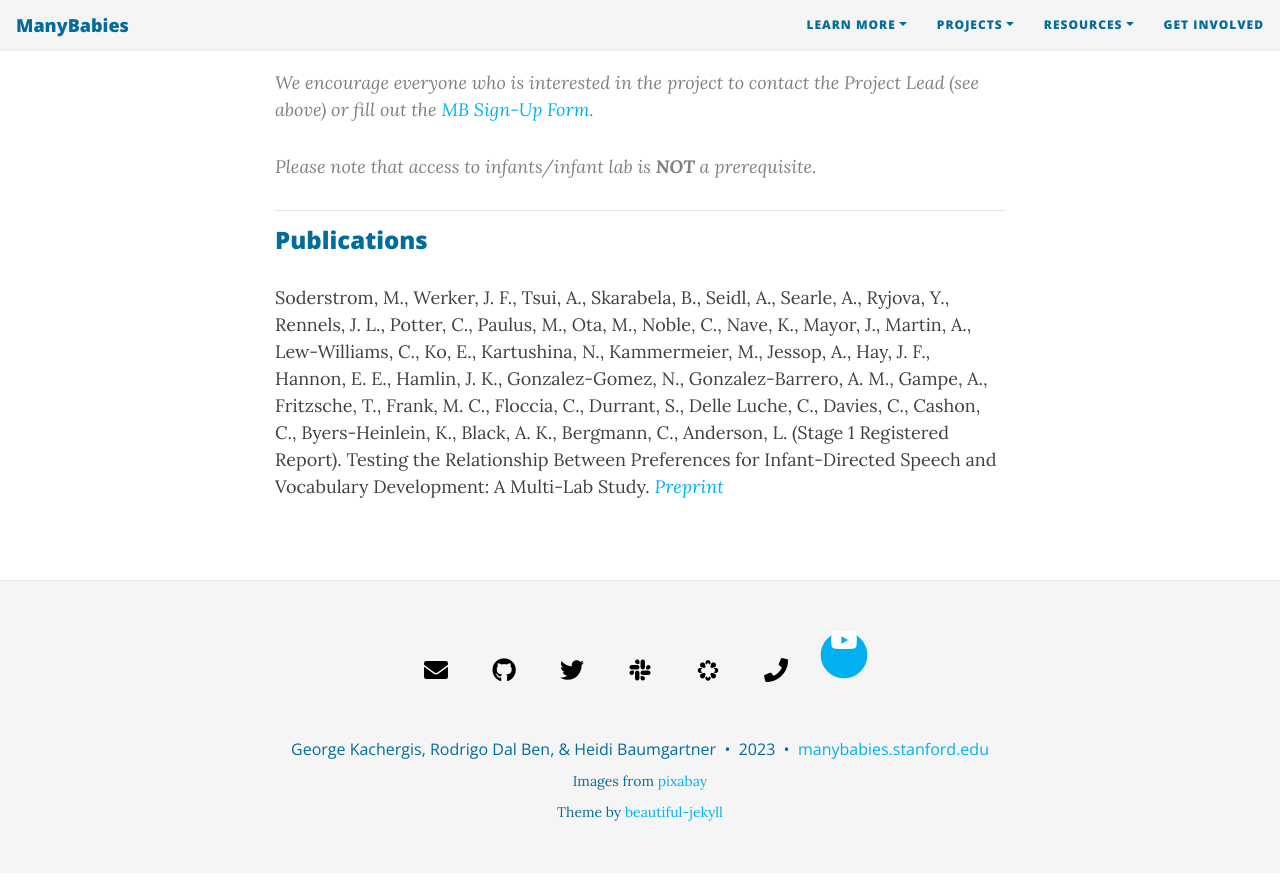
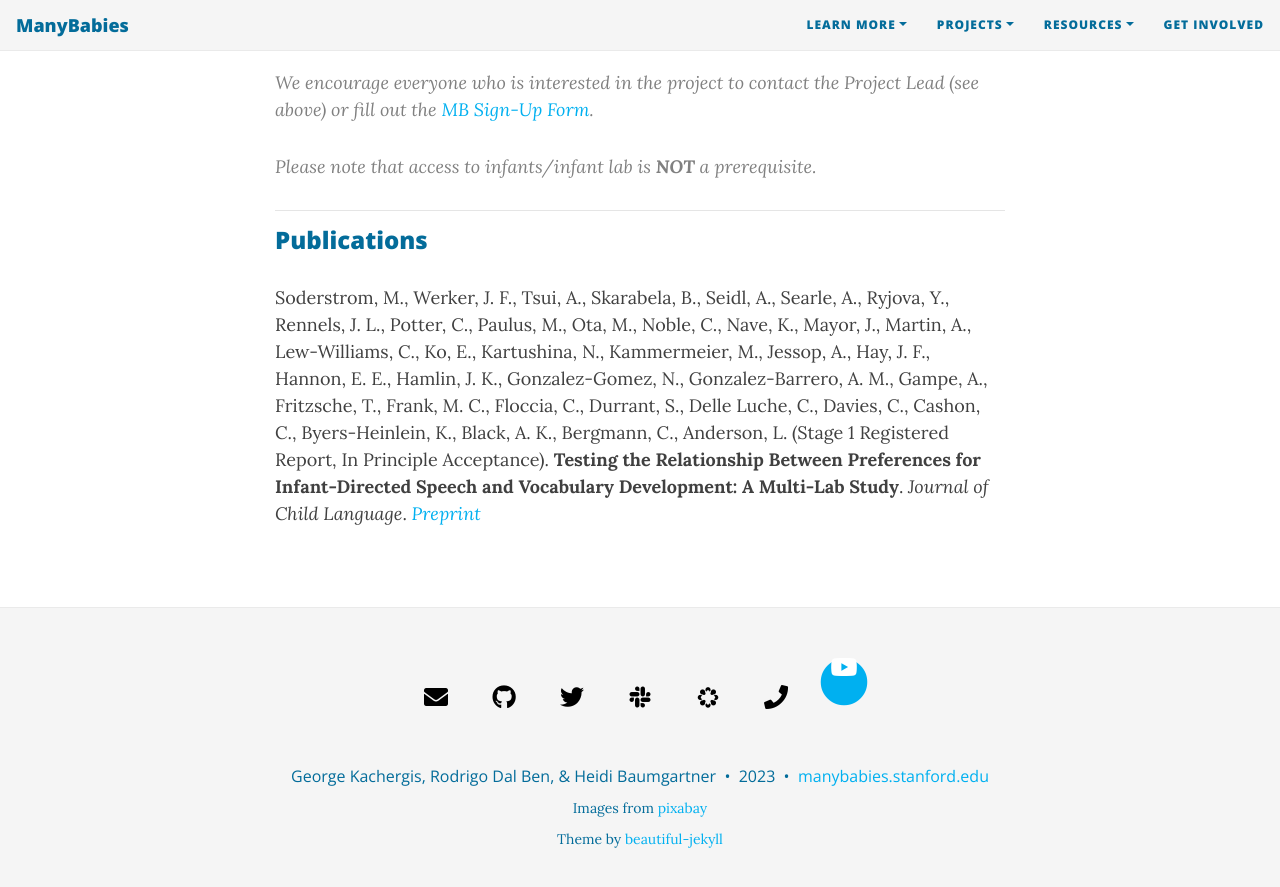
Before and after one commit to manybabies/manybabies.github.io, a Jekyll site: the page built from MB1L.md, in a window 1280 px wide and 900 px high, scrolled down 1380 px. Shown: the top 887 px of the window. Built offline with Jekyll 4.4.1, drawn with Linux system fonts in a browser that asks for light colours; nearby versions of some CDN libraries; some web fonts are replaced.

Commit message:
update citations

```diff
--- a/MB1L.md
+++ b/MB1L.md
@@ -45,7 +45,7 @@ In this ongoing project we explore whether early preference for Infant Directed
 
 ***
 ### Publications
-Soderstrom, M., Werker, J. F., Tsui, A., Skarabela, B., Seidl, A., Searle, A., Ryjova, Y., Rennels, J. L., Potter, C., Paulus, M., Ota, M., Noble, C., Nave, K., Mayor, J., Martin, A., Lew-Williams, C., Ko, E., Kartushina, N., Kammermeier, M., Jessop, A., Hay, J. F., Hannon, E. E., Hamlin, J. K., Gonzalez-Gomez, N., Gonzalez-Barrero, A. M., Gampe, A., Fritzsche, T., Frank, M. C., Floccia, C., Durrant, S., Delle Luche, C., Davies, C., Cashon, C., Byers-Heinlein, K., Black, A. K., Bergmann, C., Anderson, L. (Stage 1 Registered Report). Testing the Relationship Between Preferences for Infant-Directed Speech and Vocabulary Development: A Multi-Lab Study. [_Preprint_](https://drive.google.com/drive/folders/1yb7bdTtEDOKwIA4qMcfiuKkoI1jIojW7)
+Soderstrom, M., Werker, J. F., Tsui, A., Skarabela, B., Seidl, A., Searle, A., Ryjova, Y., Rennels, J. L., Potter, C., Paulus, M., Ota, M., Noble, C., Nave, K., Mayor, J., Martin, A., Lew-Williams, C., Ko, E., Kartushina, N., Kammermeier, M., Jessop, A., Hay, J. F., Hannon, E. E., Hamlin, J. K., Gonzalez-Gomez, N., Gonzalez-Barrero, A. M., Gampe, A., Fritzsche, T., Frank, M. C., Floccia, C., Durrant, S., Delle Luche, C., Davies, C., Cashon, C., Byers-Heinlein, K., Black, A. K., Bergmann, C., Anderson, L. (Stage 1 Registered Report, In Principle Acceptance). **Testing the Relationship Between Preferences for Infant-Directed Speech and Vocabulary Development: A Multi-Lab Study**. *Journal of Child Language*.  [_Preprint_](https://drive.google.com/drive/folders/1yb7bdTtEDOKwIA4qMcfiuKkoI1jIojW7)
 
 <!--
 **News release**: See also the news releases by
```
Also changed, not shown: MB1B.md (+1 -1 lines), MB1G.md (+1 -1 lines), MB3.md (+1 -1 lines).
